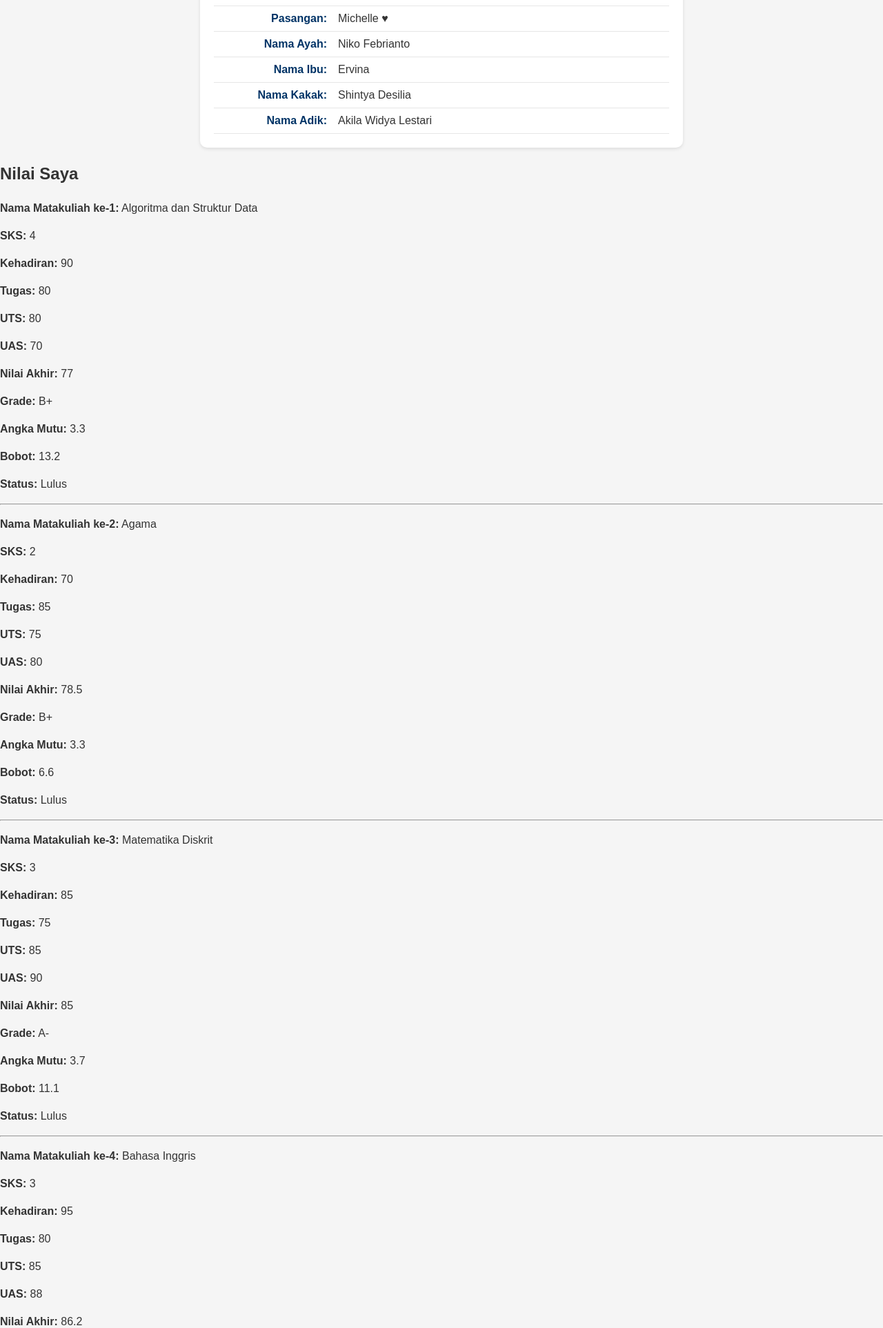
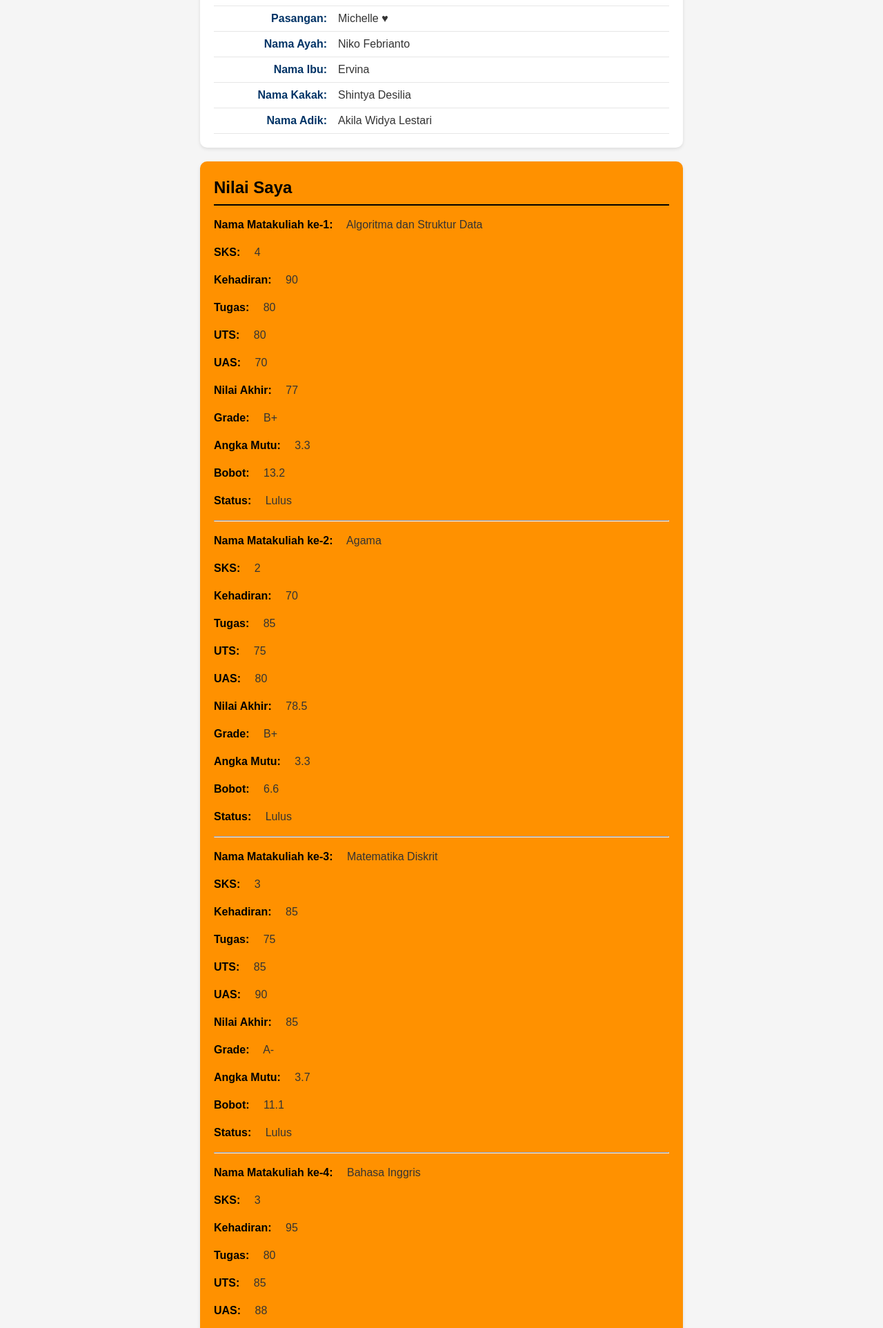
Before and after one commit to 2511500057-ai/2511500057-PWD-TI1B-2526O, a PHP site: page /pertemuan-06/index.php in a window 1280 px wide. Shown: the part 711-2636 px from the top of the page at 69% size. Run offline with PHP 8.4, Linux system fonts and the light colour scheme.

Commit message:
Style css Data server php

```diff
--- a/pertemuan-06/index.php
+++ b/pertemuan-06/index.php
@@ -94,7 +94,6 @@
     $nilaiUTS5      = 90;
     $nilaiUAS5      = 100;
 
-    // ---------- Fungsi Penentuan Grade dan Mutu ----------
     function hitungGrade($nilaiAkhir, $hadir) {
       if ($hadir < 70) return ['E', 0];
       if ($nilaiAkhir >= 91) return ['A', 4];
@@ -109,7 +108,6 @@
       return ['E', 0];
     }
 
-    // ---------- Perhitungan Masing-masing Mata Kuliah ----------
     $totalBobot = 0;
     $totalSKS = 0;
 
--- a/pertemuan-06/style.css
+++ b/pertemuan-06/style.css
@@ -216,6 +216,46 @@
            box-sizing: border-box;
         }
 
+        #ipk {
+        background-color: #ff9100;
+        border-radius: 10px;
+        padding: 20px;
+        max-width: 700px;
+        margin: 20px auto;
+        box-shadow: 0 2px 5px rgba(0, 51, 102, 0.1);
+        }
+
+        #ipk h2 {
+        color: #000000;
+        border-bottom: 2px solid #000000;
+        padding-bottom: 6px;
+        margin-top: 0;
+        margin-bottom: 16px;
+        }
+
+        #ipk .row {
+        display: flex;
+        justify-content: flex-start;
+        align-items: baseline;
+        margin: 0;
+        padding: 6px 0;
+        border-bottom: 1px solid #e6e6e6;
+        }
+
+        #ipk strong {
+        min-width: 180px;
+        color: #000000;
+        font-weight: 600;
+        text-align: right;
+        padding-right: 16px;
+        flex-shrink: 0;
+        }
+
+        #ipk span {
+        flex: 1;
+        color: #000;
+        }
+
         #contact button {
            margin-top: 10px;
            display: inline-block;
```
Also changed, not shown: pertemuan-06/README.md.
